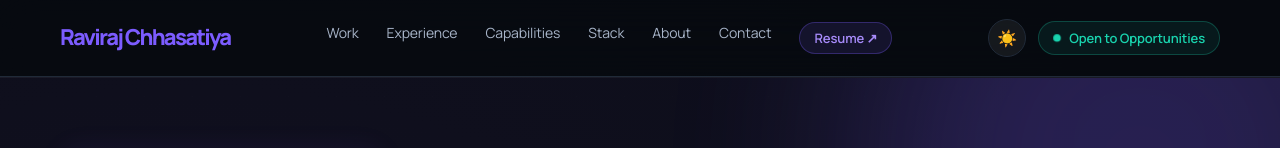
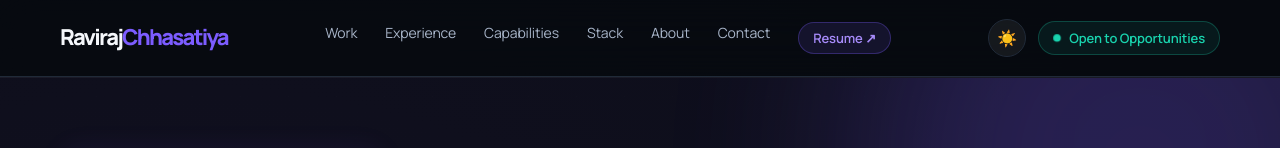
Before and after one commit to ChhasatiyaRaviraj/portfolio, a Vue app: page / in a window 1280 px wide. Shown: the top 148 px of the page. Built offline with nearby package versions, Linux system fonts and the light colour scheme.

Commit message:
style: update navbar logo styling to apply accent color to specific text segments

```diff
--- a/src/assets/style.css
+++ b/src/assets/style.css
@@ -120,7 +120,7 @@
             font-weight: 700;
         }
 
-        .logo span {
+        .logo .text-accent {
             color: var(--accent);
         }
 
--- a/src/components/Navbar.vue
+++ b/src/components/Navbar.vue
@@ -39,8 +39,8 @@ onMounted(() => {
   <nav class="nav">
     <div class="container nav-inner">
       <a class="logo" href="#" aria-label="Raviraj Chhasatiya Home">
-        <span class="logo-full">Raviraj Chhasatiya</span>
-        <span class="logo-mark">R.</span>
+        <span class="logo-full">Raviraj<span class="text-accent">Chhasatiya</span></span>
+        <span class="logo-mark text-accent">R.</span>
       </a>
       <button class="menu" @click="toggleMenu" aria-label="Toggle navigation" :aria-expanded="isMenuOpen">☰</button>
       <div class="nav-links" :class="{ open: isMenuOpen }">
```
